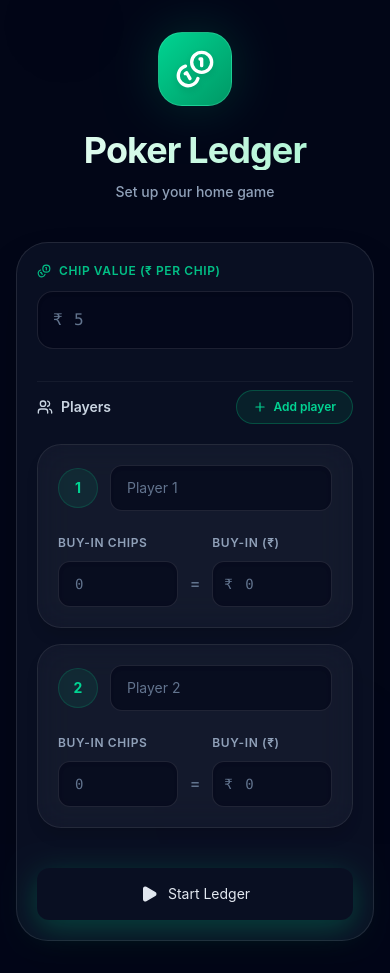
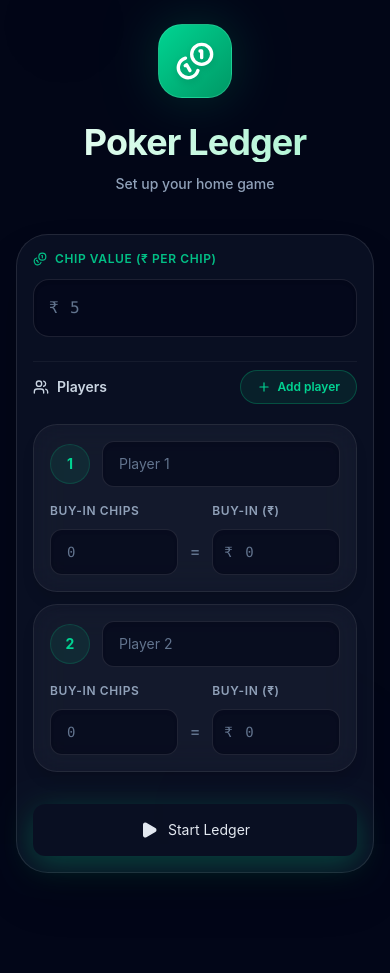
Before and after one commit to notnishantgoel/poker-ledger, a React (Vite) app: page / in a window 390 px wide. After the commit the page ends 897 px from the top, so only its background shows below. Built offline with nearby package versions, Linux system fonts and the light colour scheme.

Commit message:
Make UI more compact and fix button text wrap on mobile

```diff
--- a/src/App.jsx
+++ b/src/App.jsx
@@ -115,7 +115,7 @@ function PSelect({ players, value, onChange, exclude, label }) {
 }
 
 function Btn({ children, onClick, variant="primary", disabled, full, className="" }) {
-  const base = `rounded-xl px-5 py-3.5 sm:py-4 text-sm sm:text-base flex items-center justify-center gap-2.5 outline-none hover:-translate-y-0.5 ${full ? "w-full" : ""} ${className}`;
+  const base = `rounded-xl px-4 py-3 sm:px-5 sm:py-3.5 text-sm sm:text-base flex items-center justify-center gap-2.5 outline-none hover:-translate-y-0.5 ${full ? "w-full" : ""} ${className}`;
   const variants = {
     primary: "glass-button-primary",
     secondary: "glass-button-secondary",
@@ -212,7 +212,7 @@ function SetupScreen({ onStart, savedNames }) {
   };
 
   return (
-    <div className="animate-fade-in w-full max-w-2xl mx-auto px-4 py-8 sm:py-16">
+    <div className="animate-fade-in w-full max-w-2xl mx-auto px-4 py-6 sm:py-12">
       <div className="text-center mb-10 sm:mb-14">
         <div className="inline-flex items-center justify-center p-4 sm:p-5 rounded-3xl mb-6 bg-gradient-to-br from-emerald-400 to-emerald-600 shadow-[0_0_50px_rgba(16,185,129,0.3)] shadow-emerald-500/20 border border-emerald-300/30">
           <Coins size={40} className="text-white drop-shadow-md sm:w-12 sm:h-auto" />
@@ -221,7 +221,7 @@ function SetupScreen({ onStart, savedNames }) {
         <p className="text-slate-400 text-sm sm:text-base font-medium">Set up your home game</p>
       </div>
 
-      <div className="space-y-8 glass-panel p-5 sm:p-8 rounded-[2rem]">
+      <div className="space-y-6 glass-panel p-4 sm:p-8 rounded-[2rem]">
         <div>
           <label className="text-xs font-semibold mb-3 block tracking-wider uppercase text-emerald-400/90 flex items-center gap-2">
             <Coins size={14}/> Chip value ({CURRENCY} per chip)
@@ -243,10 +243,10 @@ function SetupScreen({ onStart, savedNames }) {
             </button>
           </div>
 
-          <div className="space-y-4">
+          <div className="space-y-3">
             {players.map((p,i)=>(
-              <div key={p.id} className="rounded-[1.5rem] p-5 sm:p-6 glass-card animate-slide-up" style={{animationDelay: `${i * 60}ms`}}>
-                <div className="flex items-center gap-3 sm:gap-4 mb-6">
+              <div key={p.id} className="rounded-[1.5rem] p-4 sm:p-6 glass-card animate-slide-up" style={{animationDelay: `${i * 60}ms`}}>
+                <div className="flex items-center gap-3 sm:gap-4 mb-4">
                   <div className="w-10 h-10 rounded-full flex items-center justify-center text-sm font-bold shrink-0 bg-emerald-500/10 text-emerald-400 border border-emerald-500/20">
                     {i+1}
                   </div>
@@ -402,8 +402,8 @@ function DashboardScreen({ game, setGame, onSettle, savedNames }) {
   const lpData=game.leftPlayers||[];
 
   return (
-    <div className="animate-fade-in w-full max-w-3xl mx-auto px-4 py-6 sm:py-10 pb-36 font-sans">
-      <div className="flex flex-col sm:flex-row sm:items-end justify-between gap-6 mb-8 sm:mb-10">
+    <div className="animate-fade-in w-full max-w-3xl mx-auto px-4 py-4 sm:py-8 pb-32 font-sans">
+      <div className="flex flex-col sm:flex-row sm:items-end justify-between gap-4 mb-6 sm:mb-8">
         <div>
           <h1 className="text-2xl sm:text-3xl font-bold text-slate-100 tracking-tight flex items-center gap-3">
             <Coins size={28} className="text-emerald-400" />
@@ -434,9 +434,9 @@ function DashboardScreen({ game, setGame, onSettle, savedNames }) {
         }
       </div>
 
-      <div className="grid grid-cols-1 sm:grid-cols-2 gap-4 sm:gap-5 mb-8">
+      <div className="grid grid-cols-1 sm:grid-cols-2 gap-3 sm:gap-5 mb-6">
         {game.players.map((p,i)=>(
-          <div key={p.id} className="flex items-center gap-4 sm:gap-5 rounded-2xl sm:rounded-[1.5rem] px-5 sm:px-6 py-5 animate-slide-up glass-card group" style={{animationDelay:`${i*50}ms`}}>
+          <div key={p.id} className="flex items-center gap-3 sm:gap-5 rounded-2xl sm:rounded-[1.5rem] px-4 py-4 animate-slide-up glass-card group" style={{animationDelay:`${i*50}ms`}}>
             {avatar(p.name, i, "w-12 h-12", "text-base font-bold")}
             <div className="flex-1 min-w-0">
               <p className="text-base font-bold text-slate-100 truncate">{p.name}</p>
@@ -499,10 +499,10 @@ function DashboardScreen({ game, setGame, onSettle, savedNames }) {
       </div>
 
       <div className="fixed bottom-0 left-0 right-0 z-40 bg-gradient-to-t from-slate-950 via-slate-950/90 to-transparent pt-12 pb-6 sm:pb-8 px-4">
-        <div className="flex gap-3 sm:gap-4 max-w-3xl mx-auto">
-          <Btn onClick={()=>open("buy")} variant="primary" full className="shadow-emerald-500/20"><Landmark size={18}/> <span className="hidden sm:inline">Bank</span> Buy-in</Btn>
-          <Btn onClick={()=>open("transfer")} variant="secondary" full className="border-white/10 shadow-[0_8px_30px_rgba(0,0,0,0.4)]"><ArrowRightLeft size={18}/> Transfer</Btn>
-          <Btn onClick={onSettle} variant="amber" full className="shadow-amber-500/20"><Calculator size={18}/> Settle <span className="hidden sm:inline">Up</span></Btn>
+        <div className="flex gap-2 sm:gap-4 max-w-3xl mx-auto">
+          <Btn onClick={()=>open("buy")} variant="primary" full className="shadow-emerald-500/20 whitespace-nowrap px-2 sm:px-5"><Landmark size={18} className="shrink-0"/> <span className="hidden sm:inline">Bank</span> Buy-in</Btn>
+          <Btn onClick={()=>open("transfer")} variant="secondary" full className="border-white/10 shadow-[0_8px_30px_rgba(0,0,0,0.4)] whitespace-nowrap px-2 sm:px-5"><ArrowRightLeft size={18} className="shrink-0"/> Transfer</Btn>
+          <Btn onClick={onSettle} variant="amber" full className="shadow-amber-500/20 whitespace-nowrap px-2 sm:px-5"><Calculator size={18} className="shrink-0"/> Settle <span className="hidden sm:inline">Up</span></Btn>
         </div>
       </div>
 
```
